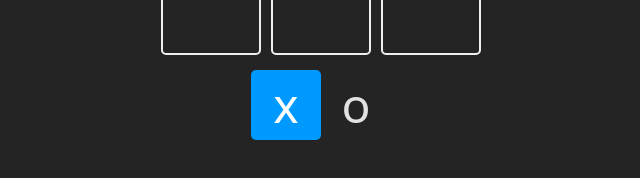
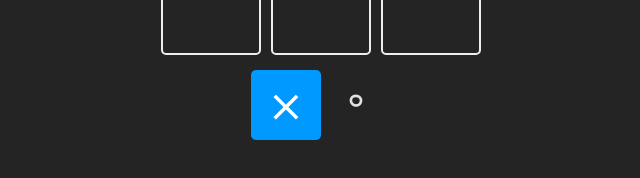
Before and after one commit to albertoarchena/tic-tac-toe, a React (Vite) app: page / in a window 1280 px wide. Shown: the part 430-608 px from the top of the page, without its empty margins (319-959 px from the left). Built offline with nearby package versions, Linux system fonts and the light colour scheme.

Commit message:
mejora simbolos

```diff
--- a/src/constants.js
+++ b/src/constants.js
@@ -1,6 +1,6 @@
 export const TURNS = {
-  X: 'x',
-  O: 'o'
+  X: '🞪',
+  O: '𐤏'
 }
 
 export const WINNER_COMBOS = [
```
